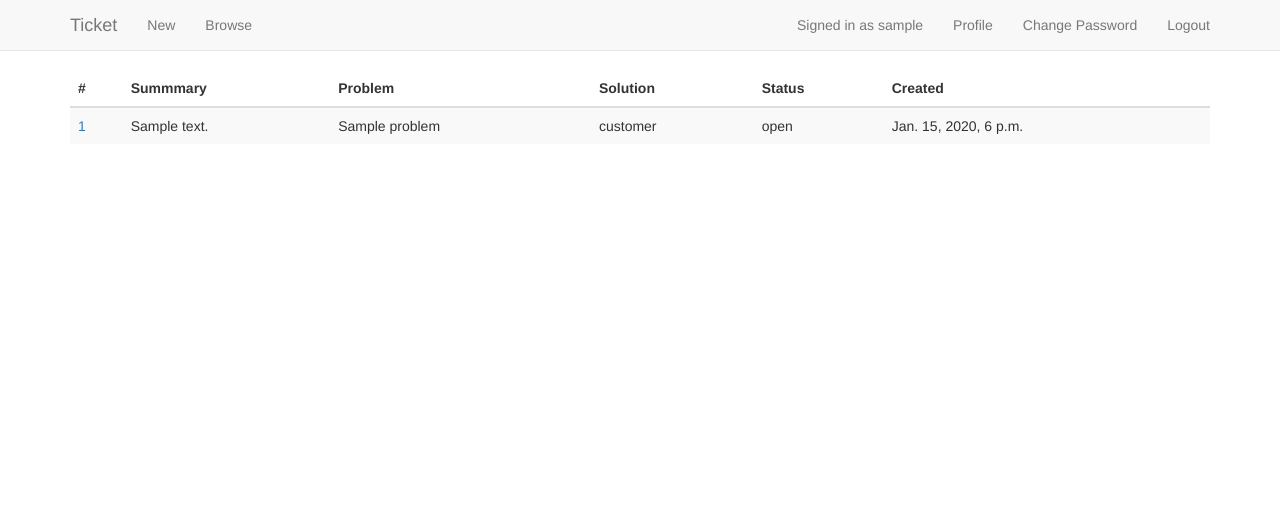
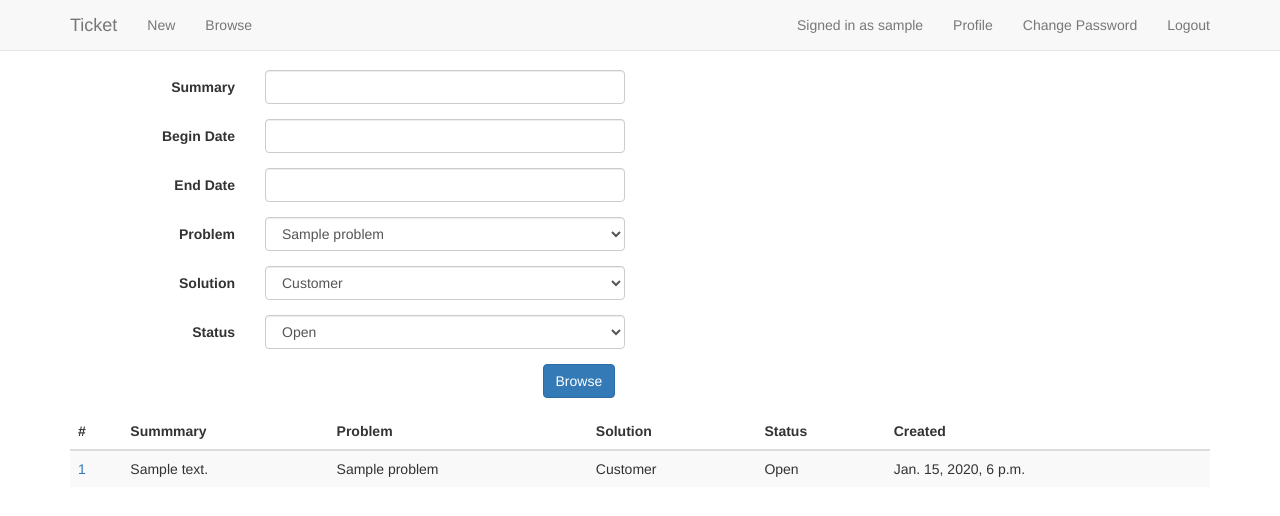
Before and after one commit to goncha/django-ticket, a Django app: page /ticket/ in a window 1280 px wide. Shown: the top 516 px of the page. Run offline with Django 3.2, Linux system fonts and the light colour scheme; a user stored in the database is signed in; tables that the repository leaves empty hold one stand-in row (values such as "Sample post"); some libraries are stand-ins or nearby versions.

Commit message:
Update query and edit ui of ticket

```diff
--- a/accounts/templates/accounts/profile.html
+++ b/accounts/templates/accounts/profile.html
@@ -37,9 +37,8 @@
 {% block script %}
 <script type="text/javascript">
 $(function(){
-$("#form input").addClass("form-control").attr("required", "required");
-$("#id_email").attr("placeholder", "Email");
-$("#id_phone").attr("placeholder", "Mobile phone");
+$("#id_email").addClass("form-control").attr("required", "required").attr("placeholder", "Email");
+$("#id_phone").addClass("form-control").attr("required", "required").attr("placeholder", "Mobile Number");
 });
 </script>
 {% endblock %}
--- a/ticket/forms.py
+++ b/ticket/forms.py
@@ -2,7 +2,7 @@
 
 from django import forms
 
-from ticket.models import Ticket
+from ticket.models import Ticket, Problem
 
 class TicketForm(forms.ModelForm):
     user_id = forms.IntegerField(widget=forms.HiddenInput())
@@ -13,7 +13,17 @@ class TicketForm(forms.ModelForm):
         exclude = ['create_time', 'modify_time', 'creator', 'modifier']
 
 
+def get_problem_choices():
+    return [(p.id, p.name) for p in Problem.objects.all()]
 
+
+class TicketQueryForm(forms.Form):
+    summary = forms.CharField(label='Summary', required=False)
+    begin_date = forms.DateField(label='Begin Date', required=False)
+    end_date = forms.DateField(label='End Date', required=False)
+    problem = forms.ChoiceField(label='Problem', choices=get_problem_choices(), required=False)
+    solution = forms.ChoiceField(label='Solution', choices=Ticket.SOLUTION_LIST, required=False)
+    status = forms.ChoiceField(label='Status', choices=Ticket.STATUS_CHOICES, required=False)
 
 # Local Variables: **
 # comment-column: 56 **
--- a/ticket/templates/ticket/list.html
+++ b/ticket/templates/ticket/list.html
@@ -3,6 +3,33 @@
 {% load staticfiles %}
 
 {% block main_content %}
+
+
+
+<div class="row">
+<div class="col-md-12">
+  <form action="{% url 'ticket:index' %}" class="form-horizontal" method="get" role="form" id="form">
+    <input id="id-page" name="page" type="hidden" value=""/>
+    {% for field in form %}
+    <div class="form-group">
+      <label for="{{ field.id_for_label }}" class="col-md-2 control-label">{{ field.label }}</label>
+      <div class="col-md-4">
+	{{ field }}
+	{% if field.errors %}
+	{% for error in field.errors %}
+	<p class="text-danger">{{ error|escape }}</p>
+	{% endfor %}
+	{% endif %}
+      </div>
+    </div>
+    {% endfor %}
+    <div class="form-group">
+    <button type="button" id="submitButton" class="col-md-offset-5 btn btn-primary">Browse</button>
+    </div>
+  </form>
+</div>
+</div>
+
 
 <div class="row">
 <div class="col-md-12">
@@ -23,8 +50,8 @@
       <td><a href="{% url 'ticket:detail' ticket.id %}">{{ ticket.id }}<a></td>
       <td>{{ ticket.summary }}</td>
       <td>{{ ticket.problem }}</td>
-      <td>{{ ticket.solution }}</td>
-      <td>{{ ticket.status }}</td>
+      <td>{{ ticket.get_solution_display }}</td>
+      <td>{{ ticket.get_status_display }}</td>
       <td>{{ ticket.create_time }}</td>
     </tr>
     {% endfor %}
@@ -39,10 +66,10 @@
     <nav>
       <ul class="pager">
 	{% if tickets.has_previous %}
-	<li class="previous"><a href="?page={{ tickets.previous_page_number }}"><span aria-hidden="true">&larr;</span>Older</a></li>
+	<li class="previous"><a href="javascript:gotoPage({{ tickets.previous_page_number }})"><span aria-hidden="true">&larr;</span>Older</a></li>
 	{% endif %}
 	{% if tickets.has_next %}
-	<li class="next"><a href="?page={{ tickets.next_page_number }}">Newer<span aria-hidden="true">&rarr;</span></a></li>
+	<li class="next"><a href="javascript:gotoPage({{ tickets.next_page_number }})">Newer<span aria-hidden="true">&rarr;</span></a></li>
 	{% endif %}
       </ul>
     </nav>
@@ -51,3 +78,19 @@
 {% endif %}
 
 {% endblock %}
+
+{% block script %}
+<script class="javascript">
+$("div.form-group input").addClass("form-control");
+$("div.form-group textarea").addClass("form-control")
+$("div.form-group select").addClass("form-control");
+$("#submitButton").click(function() {
+  $("#form").submit();
+});
+
+function gotoPage(page) {
+  $("#id-page").val(page);
+  $("#form").submit();
+}
+</script>
+{% endblock %}
--- a/ticket/templates/ticket/ticket.html
+++ b/ticket/templates/ticket/ticket.html
@@ -17,7 +17,7 @@ Create new ticket
 
 <div class="row">
 <div class="col-md-offset-2 col-md-8 col-md-offset-1 col-xs-10">
-<form action="{% url 'ticket:new' %}" method="post" role="form" id="form">
+<form action="{% if form.instance.pk %}{% url 'ticket:detail' form.instance.pk %}{% else %}{% url 'ticket:new' %}{% endif %}" method="post" role="form" id="form">
 {% csrf_token %}
 {% for hidden in form.hidden_fields %}{{ hidden }}{% endfor %}
 {% for field in form.visible_fields %}
--- a/ticket/views.py
+++ b/ticket/views.py
@@ -8,7 +8,7 @@ from django.utils import timezone
 from django.views.decorators.http import require_http_methods
 
 from ticket.models import Ticket, Visit, Comment, Customer, CustomerArea
-from ticket.forms import TicketForm
+from ticket.forms import TicketForm, TicketQueryForm
 
 @require_http_methods(['GET', 'POST'])
 @login_required
@@ -31,8 +31,23 @@ def new(request):
 @require_http_methods(['GET', 'POST'])
 @login_required
 def detail(request, ticket_id):
-    form = TicketForm(instance=get_object_or_404(Ticket, pk=ticket_id))
+    instance = get_object_or_404(Ticket, pk=ticket_id)
+    if request.method == 'GET':
+        form = TicketForm(instance=instance)
+    else:
+        form = TicketForm(request.POST)
+        if form.is_valid():
+            new_instance = form.instance
+            new_instance.pk = instance.pk
+            new_instance.creator = instance.creator
+            new_instance.create_time = instance.create_time
+            new_instance.modifier = request.user
+            new_instance.modify_time = timezone.now()
+            new_instance.save()
+
+            return redirect(form.instance)
     return render(request, 'ticket/ticket.html', {'form': form})
+
 
 
 @require_http_methods(['POST'])
@@ -50,9 +65,13 @@ def visit(request):
 @require_http_methods(['GET'])
 @login_required
 def index(request):
-    ticket_list = Ticket.objects.all()
+    form = TicketQueryForm(request.GET)
+    if form.is_valid():
+        ticket_list = Ticket.objects.all()
+    else:
+        ticket_list = []
+
     paginator = Paginator(ticket_list, 10)
-
     page = request.GET.get('page')
     try:
         tickets = paginator.page(page)
@@ -63,7 +82,11 @@ def index(request):
         # If page is out of range, deliver last page of results.
         tickets = paginator.page(paginator.num_pages)
 
-    return render(request, 'ticket/list.html', {'tickets': tickets})
+    return render(request, 'ticket/list.html', {
+        'tickets': tickets,
+        'form': form,
+    })
+
 
 
 @require_http_methods(['GET'])
```
